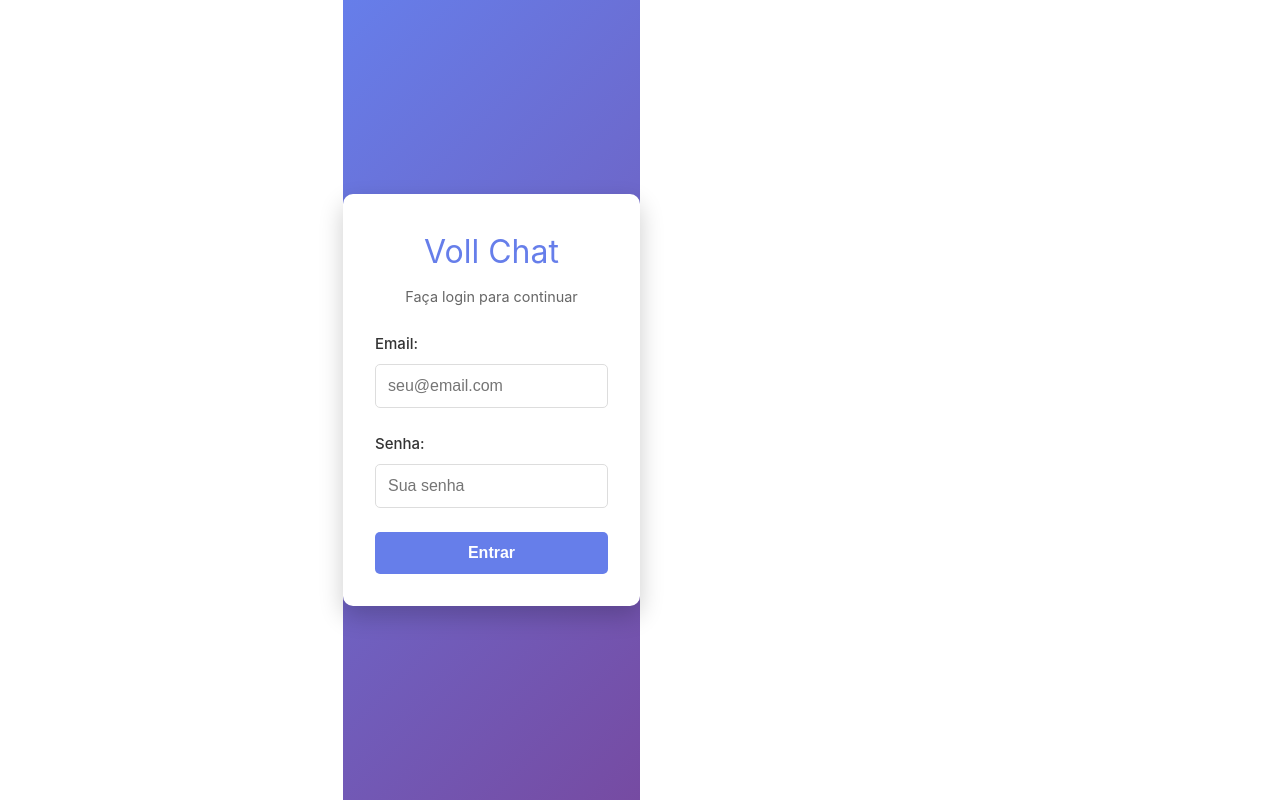
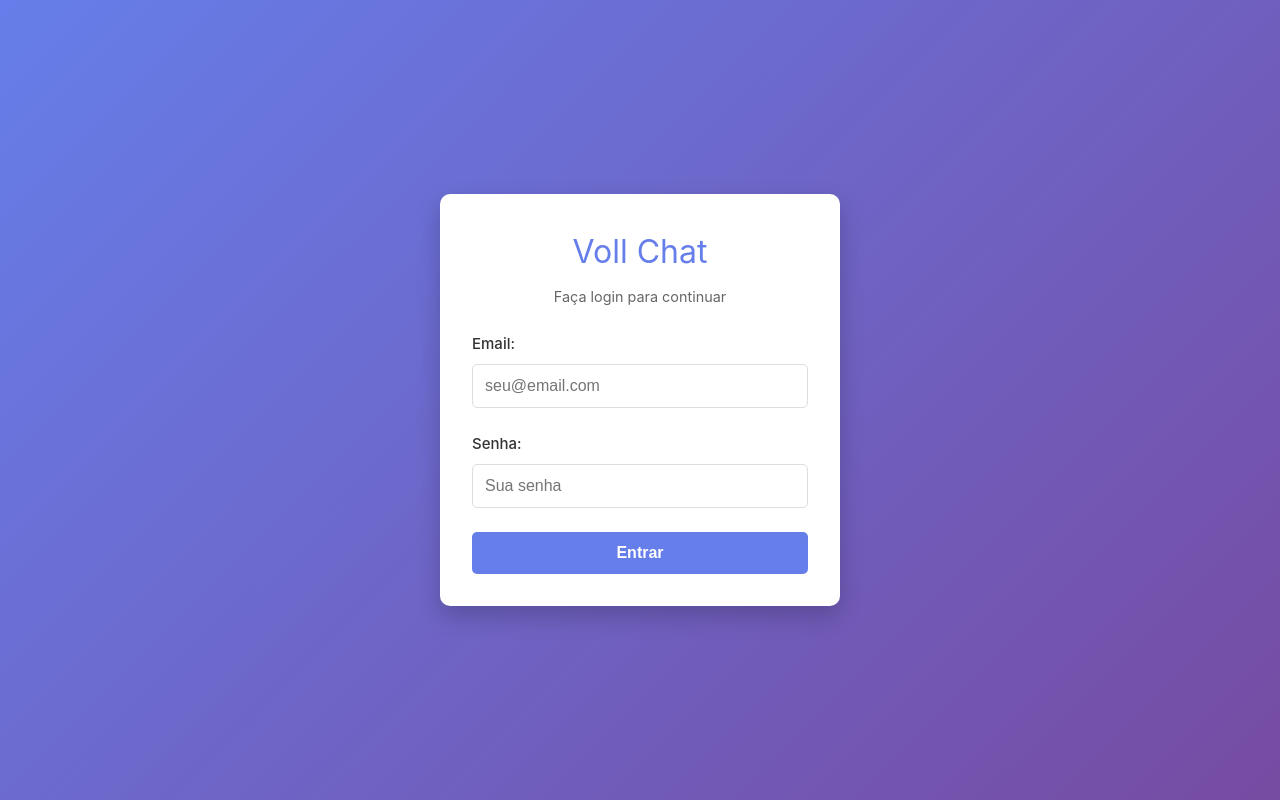
Before and after one commit to victormoreira92/voll-chat, a Vue app in the folder voll-chat-frontend/: page / in a window 1280 px wide. Built offline with nearby package versions, Linux system fonts and the light colour scheme.

Commit message:
style: Refatoração de css

```diff
--- a/voll-chat-frontend/src/assets/main.css
+++ b/voll-chat-frontend/src/assets/main.css
@@ -1,10 +1,16 @@
 @import './base.css';
 
 #app {
-  max-width: 1280px;
-  margin: 0 auto;
-  padding: 2rem;
-  font-weight: normal;
+  width: 100%;
+  height: 100%;
+  margin: 0;
+  padding: 0;
+}
+
+body {
+  margin: 0;
+  padding: 0;
+  overflow-x: hidden; /* Evita rolagem horizontal indesejada */
 }
 
 a,
@@ -21,7 +27,7 @@ a,
   }
 }
 
-@media (min-width: 1024px) {
+/* @media (min-width: 1024px) {
   body {
     display: flex;
     place-items: center;
@@ -32,4 +38,4 @@ a,
     grid-template-columns: 1fr 1fr;
     padding: 0 2rem;
   }
-}
+} */
```
